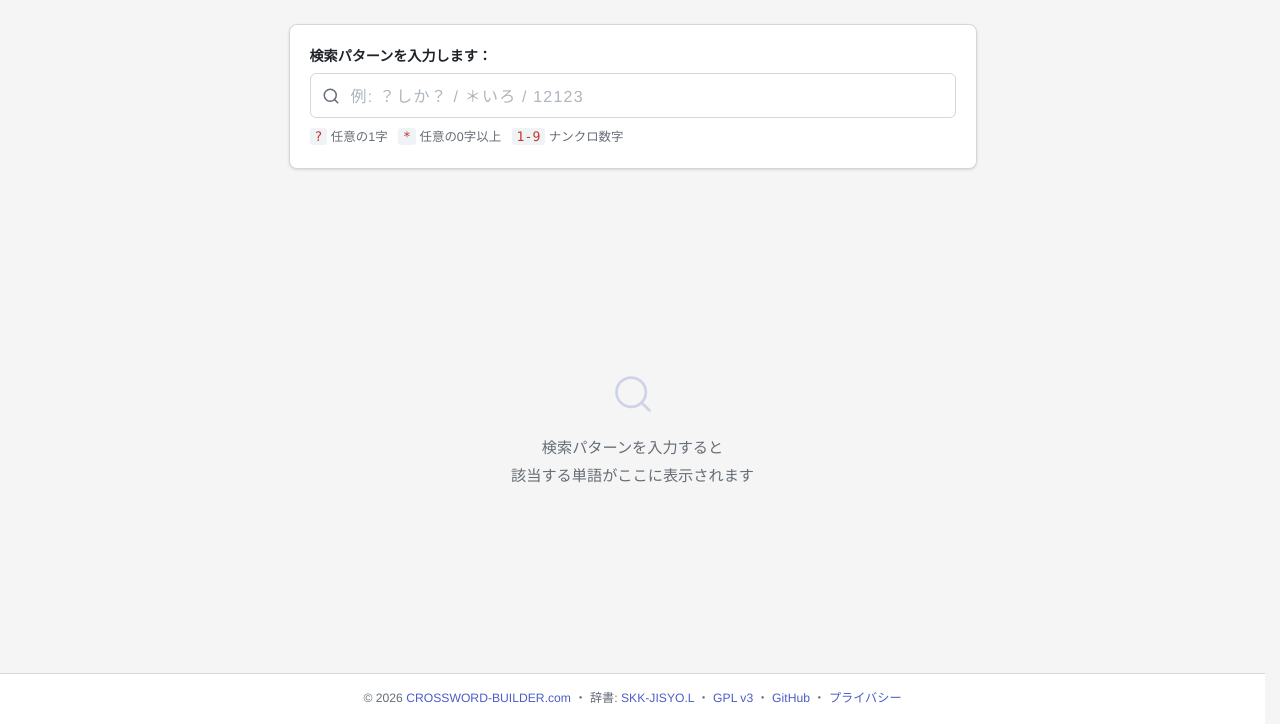
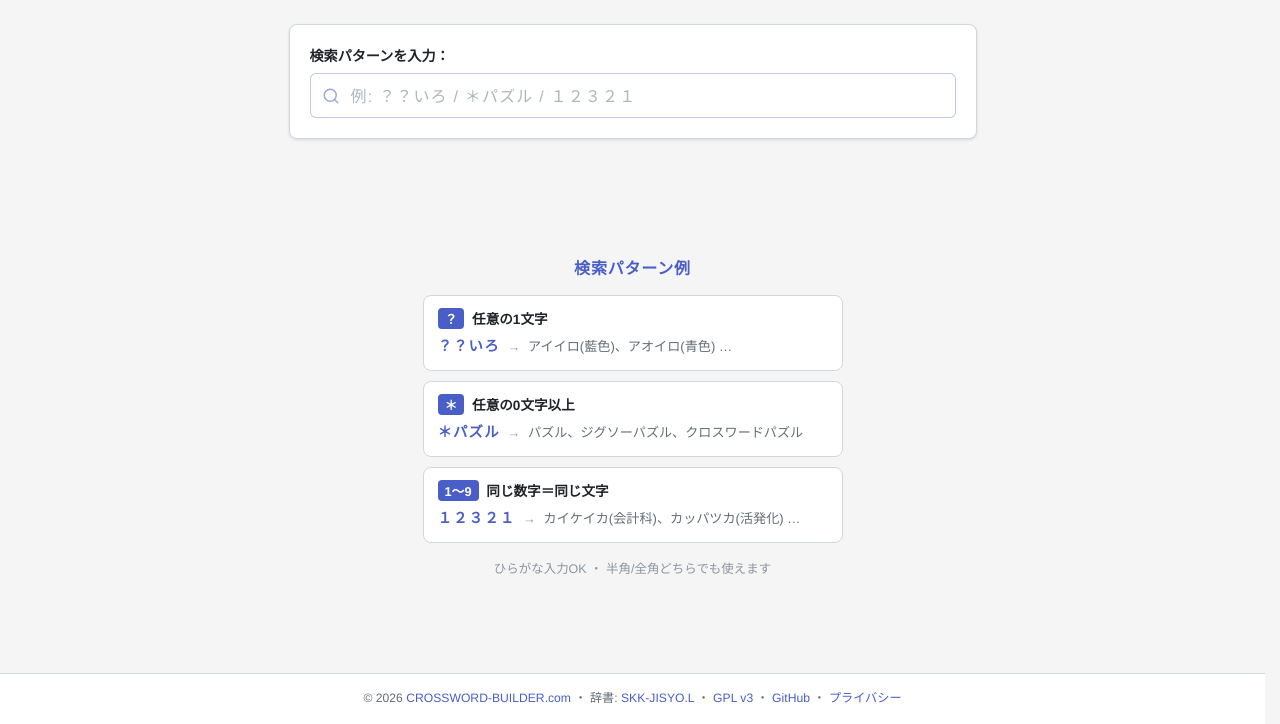
Before and after one commit to metroid-vania/crossword-search, a plain HTML site: page frontend/index.html in a window 1280 px wide. Shown: the part 76-800 px from the top of the page. Drawn offline with Linux system fonts and the light colour scheme.

Commit message:
検索エリアのラベルとプレースホルダーのテキストを改善。初回ガイドをリファクタリングし、検索パターンの例を追加してユーザー体験を向上させました。

```diff
--- a/frontend/index.html
+++ b/frontend/index.html
@@ -54,7 +54,7 @@
   <meta name="twitter:description" content="クロスワード作成/解答用の単語検索Webアプリ。">
   <meta name="twitter:image" content="https://findword.crossword-builder.com/og-image.jpg">
   <link rel="icon" type="image/png" href="favicon.png">
-  <link rel="stylesheet" href="style.css?v=2026041102">
+  <link rel="stylesheet" href="style.css?v=2026041602">
 </head>
 <body>
 
@@ -69,7 +69,7 @@
 <!-- 検索エリア（main の外に出してブラウザ幅いっぱいに広げる） -->
 <div class="search-sticky-wrap">
   <section class="search-area">
-    <label for="search-input">検索パターンを入力します：</label>
+    <label for="search-input">検索パターンを入力：</label>
     <form id="search-form" action="#" novalidate>
     <div class="input-row">
       <div class="input-wrapper">
@@ -85,7 +85,7 @@
           autocapitalize="off"
           spellcheck="false"
           enterkeyhint="done"
-          placeholder="例: ？しか？ / ＊いろ / 12123"
+          placeholder="例: ？？いろ / ＊パズル / １２３２１"
         >
         <button type="button" id="clear-btn" aria-label="入力をクリア" hidden>
           <svg xmlns="http://www.w3.org/2000/svg" width="16" height="16" viewBox="0 0 24 24" fill="none" stroke="currentColor" stroke-width="2.5" stroke-linecap="round" stroke-linejoin="round" aria-hidden="true">
@@ -95,11 +95,6 @@
       </div>
     </div>
     </form>
-    <p class="hint">
-      <code>?</code> 任意の1字 &nbsp;
-      <code>*</code> 任意の0字以上 &nbsp;
-      <code>1-9</code> ナンクロ数字
-    </p>
   </section>
 </div>
 
@@ -117,10 +112,34 @@
 <main>
   <!-- 初回ガイド（入力前のみ表示） -->
   <div id="search-guide">
-    <svg xmlns="http://www.w3.org/2000/svg" width="44" height="44" viewBox="0 0 24 24" fill="none" stroke="currentColor" stroke-width="1.5" stroke-linecap="round" stroke-linejoin="round" aria-hidden="true">
-      <circle cx="11" cy="11" r="8"/><line x1="21" y1="21" x2="16.65" y2="16.65"/>
-    </svg>
-    <p class="search-guide-msg">検索パターンを入力すると<br>該当する単語がここに表示されます</p>
+    <h2 class="guide-title">検索パターン例</h2>
+    <dl class="guide-list" style="margin:0;padding:0">
+      <div class="guide-item">
+        <dt><code>？</code> 任意の1文字</dt>
+        <dd>
+          <span class="guide-input">？？いろ</span>
+          <span class="guide-arrow" aria-hidden="true">→</span>
+          <span class="guide-result">アイイロ(藍色)、アオイロ(青色) …</span>
+        </dd>
+      </div>
+      <div class="guide-item">
+        <dt><code>＊</code> 任意の0文字以上</dt>
+        <dd>
+          <span class="guide-input">＊パズル</span>
+          <span class="guide-arrow" aria-hidden="true">→</span>
+          <span class="guide-result">パズル、ジグソーパズル、クロスワードパズル</span>
+        </dd>
+      </div>
+      <div class="guide-item">
+        <dt><code>1〜9</code> 同じ数字＝同じ文字</dt>
+        <dd>
+          <span class="guide-input">１２３２１</span>
+          <span class="guide-arrow" aria-hidden="true">→</span>
+          <span class="guide-result">カイケイカ(会計科)、カッパツカ(活発化) …</span>
+        </dd>
+      </div>
+    </dl>
+    <p class="guide-note">ひらがな入力OK ・ 半角/全角どちらでも使えます</p>
   </div>
   <!-- 結果リスト -->
   <ul id="results-list"></ul>
--- a/frontend/style.css
+++ b/frontend/style.css
@@ -133,7 +133,8 @@ main {
 .input-icon-search {
   position: absolute;
   left: 12px;
-  color: var(--clr-muted);
+  color: var(--clr-primary);
+  opacity: .55;
   pointer-events: none;
   flex-shrink: 0;
 }
@@ -143,11 +144,24 @@ main {
   font-size: 1.25rem;
   font-family: inherit;
   padding: 10px 40px 10px 40px;
-  border: 1.5px solid var(--clr-border);
+  border: 1.5px solid rgba(74, 94, 199, .35);
   border-radius: 6px;
   outline: none;
-  transition: border-color .15s;
+  transition: border-color .15s, box-shadow .15s;
   letter-spacing: .06em;
+  text-overflow: ellipsis;
+  box-shadow: 0 0 0 0 rgba(74, 94, 199, 0);
+  animation: input-invite 1.8s ease-out .5s;
+}
+
+@keyframes input-invite {
+  0%   { box-shadow: 0 0 0 0   rgba(74, 94, 199, 0); }
+  40%  { box-shadow: 0 0 0 6px rgba(74, 94, 199, .15); }
+  100% { box-shadow: 0 0 0 0   rgba(74, 94, 199, 0); }
+}
+
+@media (prefers-reduced-motion: reduce) {
+  #search-input, #search-guide { animation: none; }
 }
 
 #clear-btn[hidden] {
@@ -439,25 +453,96 @@ main {
   flex-direction: column;
   align-items: center;
   justify-content: center;
-  padding: 0 16px;
-  text-align: center;
-  color: var(--clr-muted);
+  padding: 24px 16px;
+  color: var(--clr-text);
+  animation: guide-fadein .3s ease-out;
+}
+
+@keyframes guide-fadein {
+  from { opacity: 0; transform: translateY(4px); }
+  to   { opacity: 1; transform: translateY(0); }
 }
 
 #search-guide[hidden] {
   display: none;
 }
 
-#search-guide svg {
-  display: block;
-  margin: 0 auto 18px;
+.guide-title {
+  font-size: 1rem;
+  font-weight: 700;
   color: var(--clr-primary);
-  opacity: .22;
+  margin: 0 0 16px;
+  letter-spacing: .05em;
 }
 
-.search-guide-msg {
-  font-size: .95rem;
-  line-height: 1.85;
+.guide-list {
+  margin: 0;
+  padding: 0;
+  width: 100%;
+  max-width: 420px;
+}
+
+.guide-item {
+  background: var(--clr-surface);
+  border: 1px solid var(--clr-border);
+  border-radius: var(--radius);
+  padding: 12px 14px;
+  margin-bottom: 10px;
+}
+
+.guide-item dt {
+  font-size: .85rem;
+  font-weight: 600;
+  color: var(--clr-text);
+  margin-bottom: 6px;
+}
+
+.guide-item dt code {
+  display: inline-block;
+  background: var(--clr-primary);
+  color: #fff;
+  font-size: .8rem;
+  font-weight: 700;
+  padding: 1px 7px;
+  border-radius: 4px;
+  margin-right: 4px;
+  font-family: inherit;
+}
+
+.guide-item dd {
+  margin: 0;
+  font-size: .85rem;
+  line-height: 1.6;
+  color: var(--clr-muted);
+  overflow: hidden;
+  text-overflow: ellipsis;
+  white-space: nowrap;
+}
+
+.guide-input {
+  display: inline-block;
+  font-weight: 600;
+  color: var(--clr-primary);
+  font-size: .9rem;
+  letter-spacing: .08em;
+}
+
+.guide-arrow {
+  display: inline-block;
+  margin: 0 4px;
+  color: var(--clr-disabled);
+  font-size: .8rem;
+}
+
+.guide-result {
+  font-size: .82rem;
+  color: var(--clr-muted);
+}
+
+.guide-note {
+  margin: 6px 0 0;
+  font-size: .78rem;
+  color: var(--clr-disabled);
 }
 
 
```
Also changed, not shown: frontend/privacy.html (+1 -1 lines).
